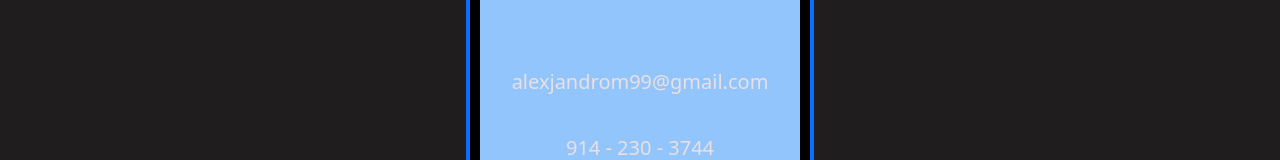
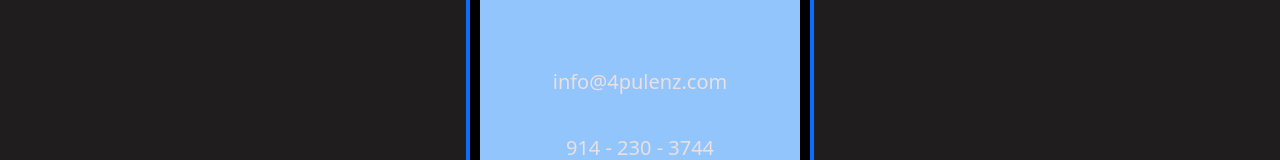
Before and after one commit to 4lexjandro/portfolio, a React (Create React App) app: page /contact in a window 1280 px wide. Shown: the part 290-450 px from the top of the page. Built offline with nearby package versions, Linux system fonts and the light colour scheme.

Commit message:
contact updated

```diff
--- a/src/Routes/Contact.jsx
+++ b/src/Routes/Contact.jsx
@@ -130,7 +130,7 @@ if (loading) {
                 whileTap={{ scale: 0.9 }}
               >
 
-                 <ButtonMailto label="alexjandrom99@gmail.com" mailto="mailto:info@4pulenz.com" />
+                 <ButtonMailto label="info@4pulenz.com" mailto="mailto:info@4pulenz.com" />
                  </motion.h3>
 
             </Message>
@@ -150,7 +150,7 @@ if (loading) {
                 whileHover={{ scale: 1.1 }}
                 whileTap={{ scale: 0.9 }}
               >
-          <ButtonMailto  label="alexjandrom99@gmail.com " mailto="mailto:info@4pulenz.com" />
+          <ButtonMailto  label="info@4pulenz.com " mailto="mailto:info@4pulenz.com" />
 
               </motion.h3>
   </Message>
```
